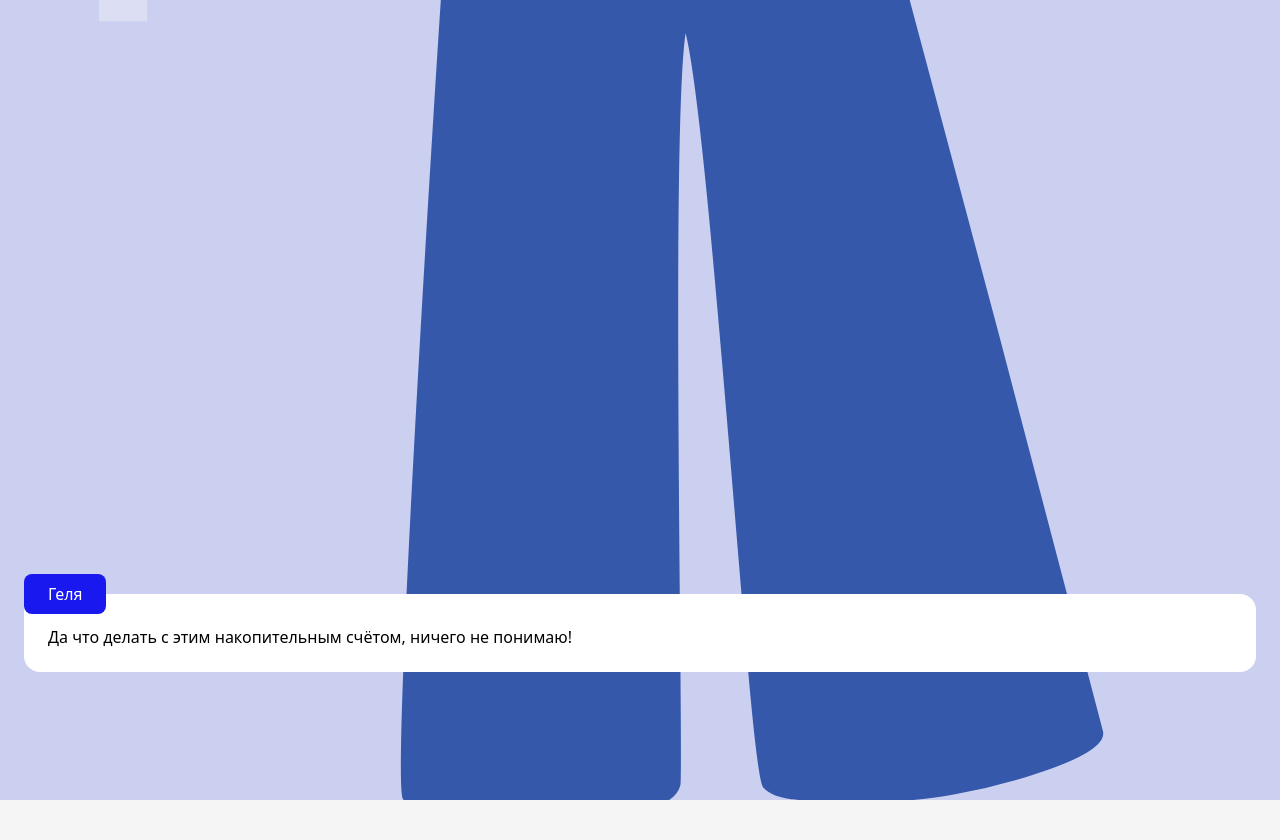
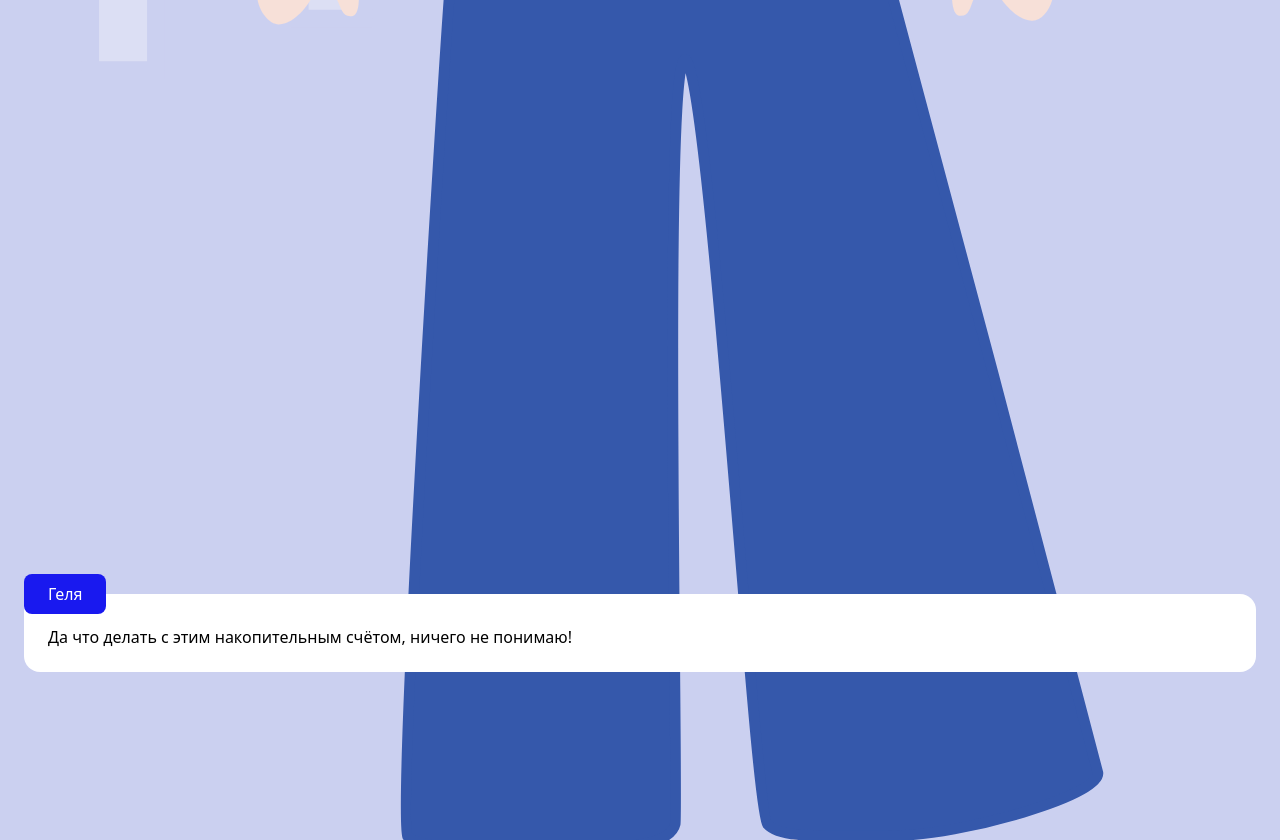
Before and after one commit to OCCASS/gazprom-frontend, a Next.js app: page /game/categories/1/levels/1 in a window 1280 px wide. Before the commit the page ends 800 px from the top, so only its background shows below. Built offline with nearby package versions, Linux system fonts and the light colour scheme.

Commit message:
fix: dialog bg set

```diff
--- a/components/Dialog/Dialog.tsx
+++ b/components/Dialog/Dialog.tsx
@@ -24,9 +24,9 @@ const Dialog = ({ dialog, onComplete }: { dialog: DialogItem[], onComplete: () =
         <div className="w-full h-full" onClick={onClick}>
             {
                 dialog[currentDialog].fromYou ?
-                    <YouBackground className="fixed bottom-0 inset-x-0 z-1" />
+                    <YouBackground className="absolute -bottom-10 inset-x-0 z-1" />
                     :
-                    <FromBackground className="fixed bottom-0 inset-x-0 z-1" />
+                    <FromBackground className="absolute -bottom-10 inset-x-0 z-1" />
             }
             <div className="absolute inset-x-6 bottom-32 bg-white rounded-2xl z-2" >
                 <div className="relative p-6 pt-8">
```
